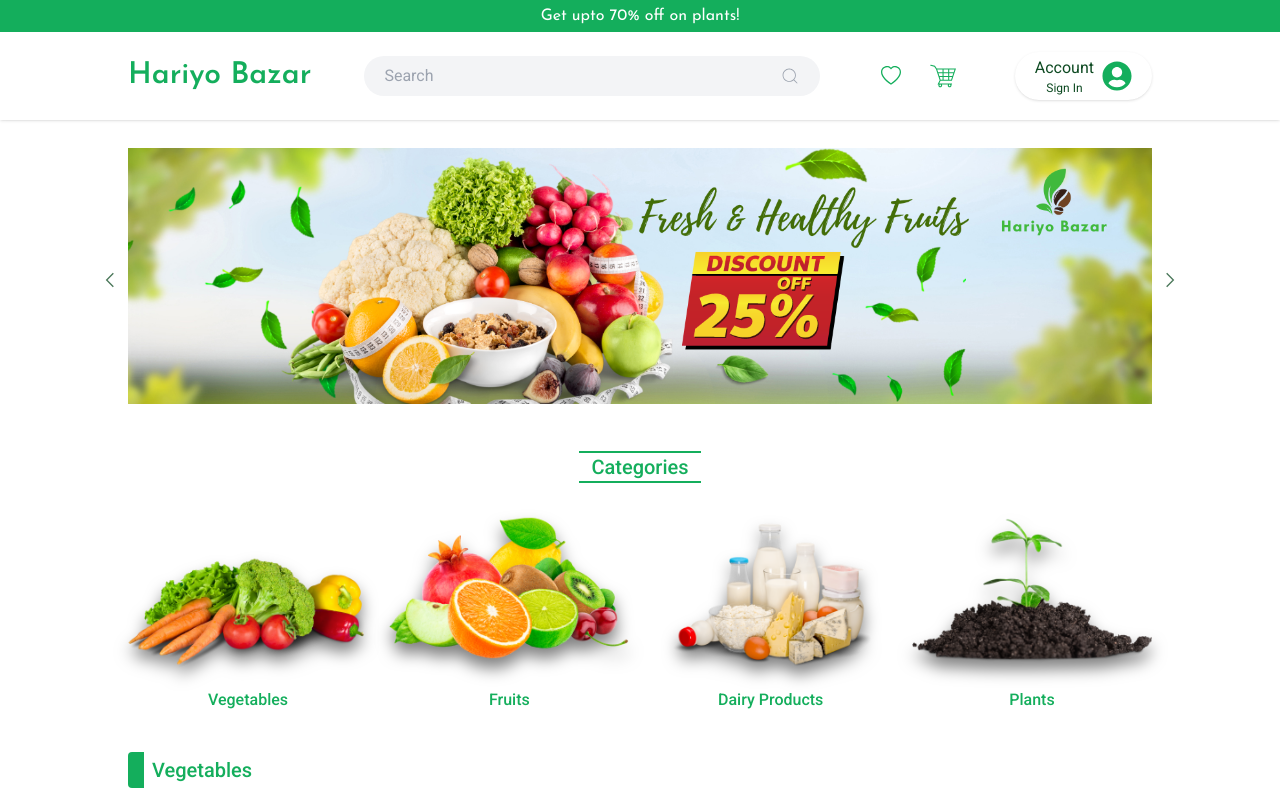
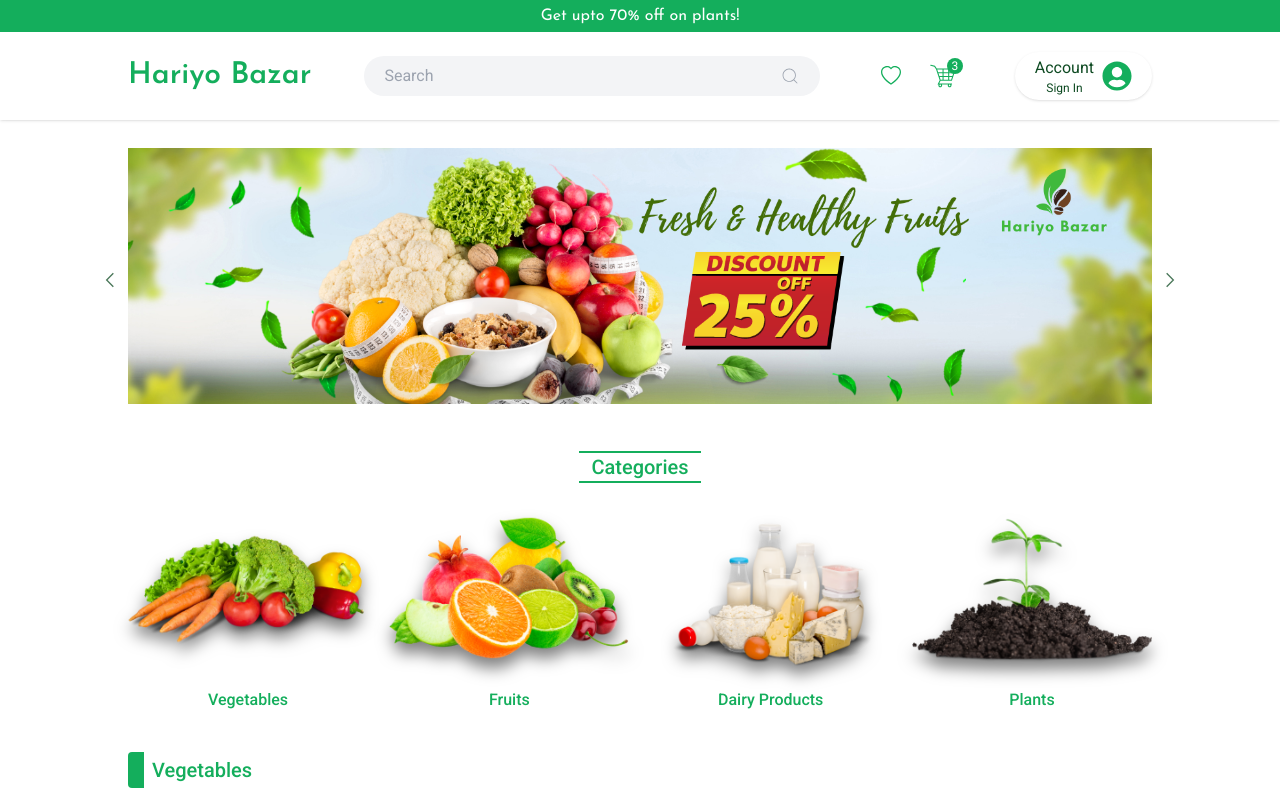
Before and after one commit to shaggy619/hariyo-bazar, a React (Vite) app in the folder hariyo-bazar/: page / in a window 1280 px wide. Shown: the top 800 px of the page. Built offline with nearby package versions, Linux system fonts and the light colour scheme.

Commit message:
Fixes some issues and added card count popup

```diff
--- a/hariyo-bazar/src/App.jsx
+++ b/hariyo-bazar/src/App.jsx
@@ -2,11 +2,13 @@ import "./App.css";
 import Navbar from "./components/Navbar";
 import Home from "./pages/Home";
 import Footer from "./components/Footer";
+import { useState } from "react";
 
 function App() {
+  const [cardItemCount, setCartItemCount] = useState(0);
   return (
     <>
-      <Navbar />
+      <Navbar cardItemCount={cardItemCount} />
       <Home />
       <Footer />
     </>
--- a/hariyo-bazar/src/components/Card.jsx
+++ b/hariyo-bazar/src/components/Card.jsx
@@ -1,10 +1,15 @@
 import React from "react";
+import { useState } from "react";
 import { FaCartPlus } from "react-icons/fa";
 
 const Card = ({ item }) => {
+  const [itemCount, setItemCount] = useState(0);
+  const addToCard = () => {
+    return setItemCount(itemCount + 1);
+  };
   return (
     <div className="shadow rounded overflow-hidden hover:shadow-xl transform transition-shadow duration-300 ease-in-out hover:scale-[1.005]">
-      <img src={item.img} alt={item.title} className="w-[15em]" />
+      <img src={item.img} alt={item.title} className="w-full" />
       <div className="px-4">
         <h2 className="font-medium pt-2">{item.title}</h2>
         <p>{item.description}</p>
@@ -12,7 +17,10 @@ const Card = ({ item }) => {
           ${item.price}
           <span className="text-gray-400 text-sm">/{item.unit}</span>
         </p>
-        <button className="bg-medium-green text-white w-full rounded mt-2 mb-5 py-1 flex justify-center gap-3 max-lg:gap-1 items-center">
+        <button
+          onClick={addToCard}
+          className="bg-medium-green text-white w-full rounded mt-2 mb-5 py-1 flex justify-center gap-3 max-lg:gap-1 items-center"
+        >
           <FaCartPlus className="max-sm:hidden" />
           Add To Cart
         </button>
--- a/hariyo-bazar/src/components/Footer.jsx
+++ b/hariyo-bazar/src/components/Footer.jsx
@@ -43,7 +43,7 @@ const Footer = () => {
               </div>
             </div>
 
-            <div className="text-white max-sm:pt-3 text-center">
+            <div className="text-white max-sm:pt-3 max-sm:text-center">
               <h2 className="font-semibold text-lg">Visit Us:</h2>
               {visitSection.map(({ id, icon, content }) => (
                 <div
--- a/hariyo-bazar/src/components/Navbar.jsx
+++ b/hariyo-bazar/src/components/Navbar.jsx
@@ -5,6 +5,8 @@ import { FaUserCircle } from "react-icons/fa";
 import { BsHeart } from "react-icons/bs";
 
 const Navbar = () => {
+  const cartItemCount = 3;
+
   return (
     <header className="w-full bg-white  bg-opacity-80 backdrop-blur-lg fixed shadow top-0 z-20">
       <p className="bg-medium-green text-white text-center py-1 font-josefin-sans max-sm:text-sm max-md:text-base max-lg:text-lg">
@@ -39,10 +41,15 @@ const Navbar = () => {
               <BsHeart className="text-xl text-medium-green" />
             </a>
           </div>
-          <div>
+          <div className="relative">
             <a href="">
               <GiShoppingCart className="text-3xl text-medium-green" />
             </a>
+            {cartItemCount > 0 && (
+              <div className="absolute top-[-3px] right-[-4px] bg-medium-green text-white w-4 h-4 rounded-full flex items-center justify-center text-xs">
+                {cartItemCount}
+              </div>
+            )}
           </div>
           <div>
             <a href="">
--- a/hariyo-bazar/src/pages/Categories.jsx
+++ b/hariyo-bazar/src/pages/Categories.jsx
@@ -3,7 +3,7 @@ import { Link } from "react-router-dom";
 
 const Categories = () => {
   const categoryImages = [
-    { id: 1, img: "src/Images/gg.png", title: "Vegetables" },
+    { id: 1, img: "src/Images/vegetables.png", title: "Vegetables" },
     { id: 2, img: "src/Images/frutits.png", title: "Fruits" },
     { id: 3, img: "src/Images/dairy.png", title: "Dairy Products" },
     { id: 4, img: "src/Images/plant.png", title: "Plants" },
```
Also changed, not shown: hariyo-bazar/src/Images/gg.png (deleted), hariyo-bazar/src/Images/vegetables.png (renamed from hariyo-bazar/src/Images/vegetbales.png).
